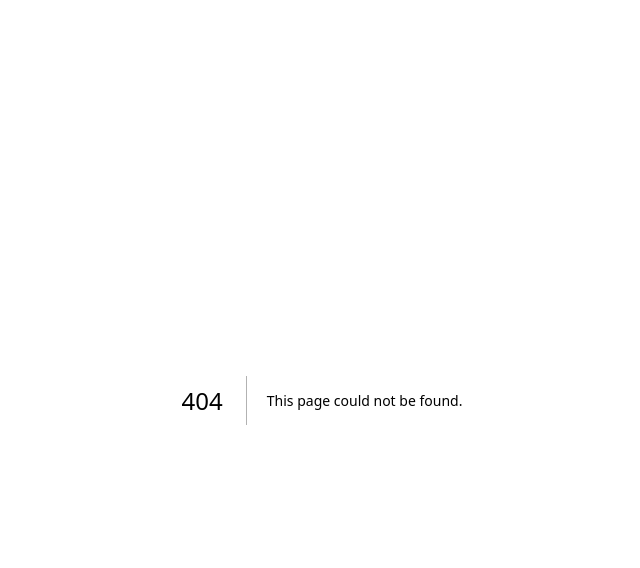
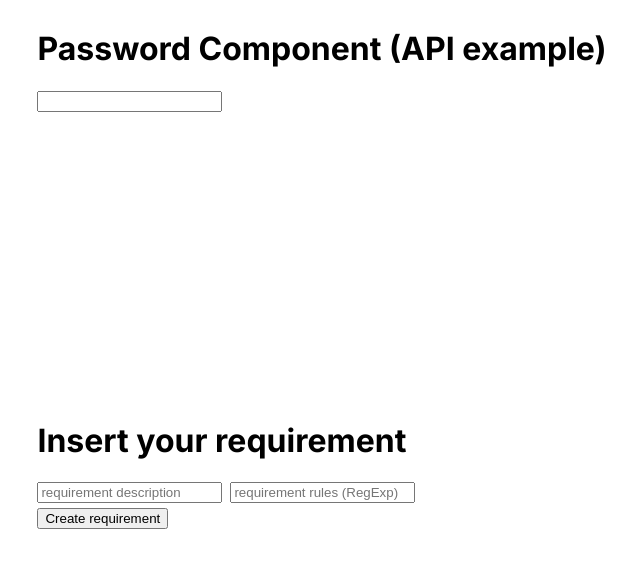
Before and after one commit to marcosaurelioo/Qventus-Assignment, a Next.js app: page /example-3 in a window 1280 px wide. Before the commit this address had no page. Shown: the top 568 px of the page, without its empty margins (318-958 px from the left). Built offline with nearby package versions, Linux system fonts and the light colour scheme.

Commit message:
feat: adding API page example

```diff
--- /dev/null
+++ b/src/app/example-3/page.tsx
@@ -0,0 +1,53 @@
+"use client";
+
+import { useLocalStorage } from "../hooks/use-localstorage";
+import { Input } from "../components/input";
+import { useState } from "react";
+
+export default function Example3() {
+  const { requirementValue, storeData } = useLocalStorage();
+
+  const [requirementName, setRequirementName] = useState("");
+  const [regexValue, setRegexValue] = useState("");
+
+  return (
+    <div>
+      <div>
+        <h1>Password Component (API example)</h1>
+
+        <Input manualRequirement={requirementValue} />
+      </div>
+
+      <form
+        onSubmit={() => storeData(requirementName, regexValue)}
+        className="flex flex-col mt-72"
+      >
+        <div>
+          <h1>Insert your requirement</h1>
+        </div>
+
+        <div className="flex gap-2">
+          <input
+            onChange={(e) => setRequirementName(e.target.value)}
+            placeholder="requirement description"
+            value={requirementName}
+            required
+          />
+
+          <input
+            onChange={(e) =>
+              setRegexValue(e.target.value !== "/" ? e.target.value : "")
+            }
+            placeholder="requirement rules (RegExp)"
+            value={regexValue}
+            required
+          />
+        </div>
+
+        <div className="mt-1">
+          <button type="submit">Create requirement</button>
+        </div>
+      </form>
+    </div>
+  );
+}
--- /dev/null
+++ b/src/app/hooks/use-localstorage.tsx
@@ -0,0 +1,19 @@
+import { useState } from "react";
+
+type RequirementPayload = [{ name: string; regex: RegExp }];
+
+export function useLocalStorage() {
+  const [requirementValue = []] = useState<RequirementPayload>(() => {
+    const item = localStorage.getItem("requirements");
+
+    if (item) return JSON.parse(item);
+  });
+
+  const storeData = (name: string, regex: string) => {
+    const data = [...requirementValue, { name, regex: regex.toString() }];
+
+    localStorage.setItem("requirements", JSON.stringify(data));
+  };
+
+  return { requirementValue, storeData };
+}
```
